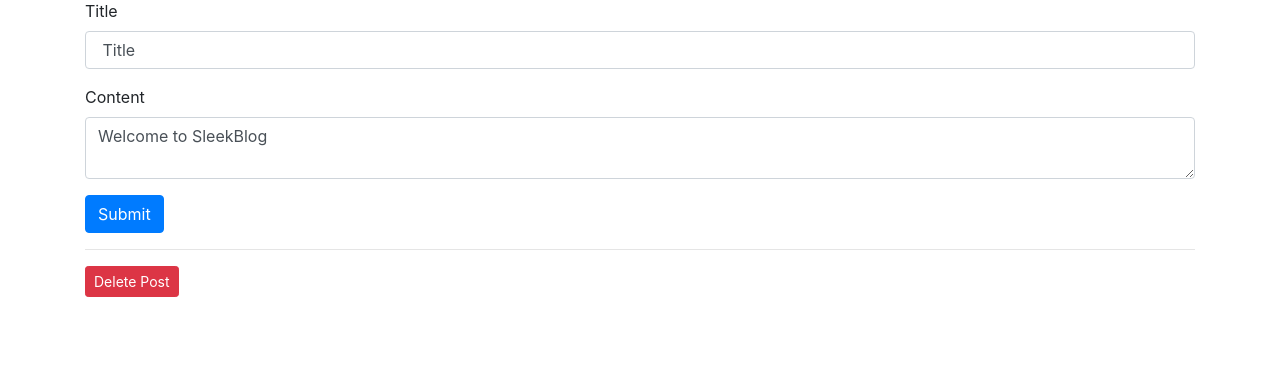
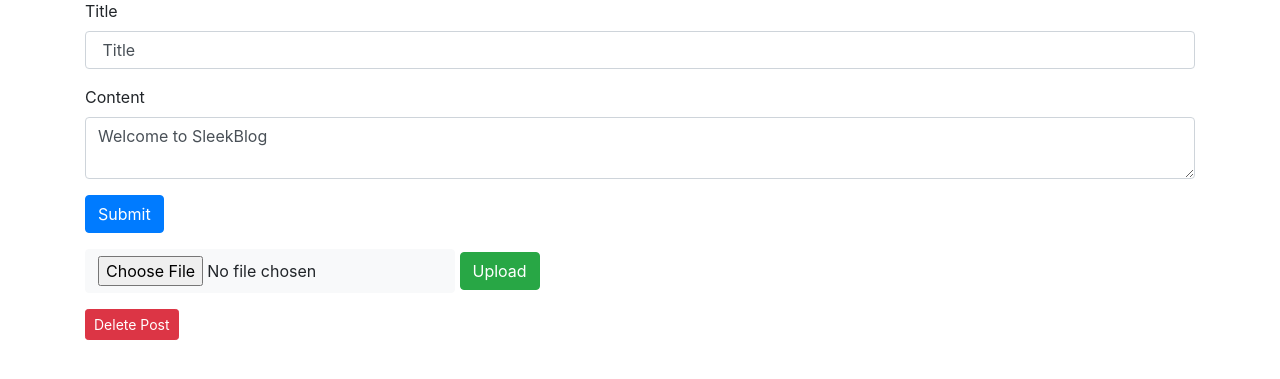
Before and after one commit to Vitalik-Hakim/SleeekBlog, a Flask app: page /1/edit in a window 1280 px wide. Shown: the part 137-516 px from the top of the page. Run offline with Flask 2, Linux system fonts and the light colour scheme; data comes from the database, SQL or seed files in the repository; some libraries are stand-ins or nearby versions.

Commit message:
Added Upload Picture feature

```diff
--- a/templates/edit.html
+++ b/templates/edit.html
@@ -21,7 +21,14 @@
         <button type="submit" class="btn btn-primary">Submit</button>
     </div>
 </form>
-<hr>
+
+<div class="form-group">
+<form method=post enctype=multipart/form-data>
+    <input type=file name=file class="btn btn-light">
+    <input type=submit value=Upload class="btn btn-success">
+</div>
+</form>
+
 <form action="{{ url_for('delete', id=post['id']) }}" method="POST">
     <input type="submit" value="Delete Post"
             class="btn btn-danger btn-sm"
```
